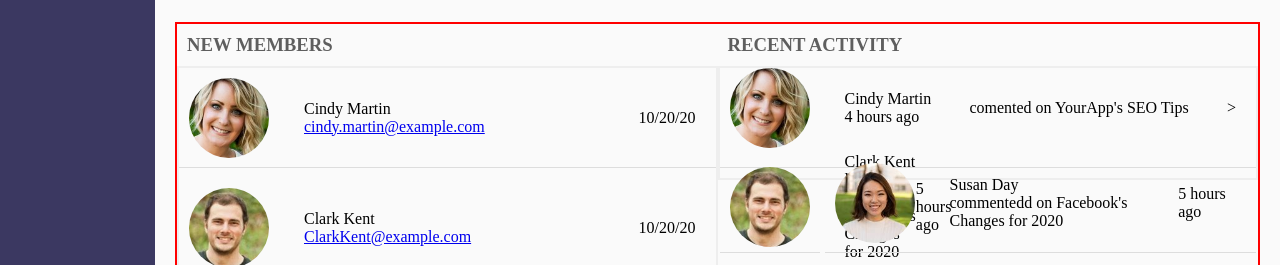
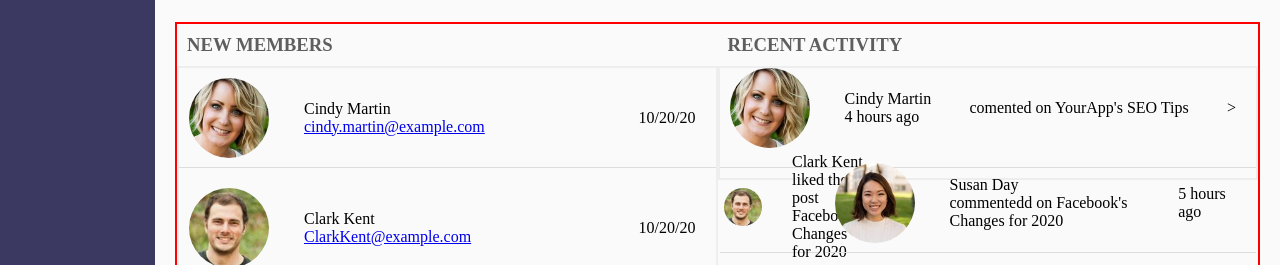
Before and after one commit to jsMarko/project-7, a plain HTML site: page index.html in a window 1280 px wide. Shown: the part 1235-1500 px from the top of the page. Drawn offline with nearby package versions, Linux system fonts and the light colour scheme.

Commit message:
Made change to nested grid in member-info to grid-template-columns

```diff
--- a/scss/styles.scss
+++ b/scss/styles.scss
@@ -457,7 +457,7 @@ main {
    margin-bottom: 10px;
    height: 100px;
    display: grid;
-   grid-template-columns: 100px auto;
+   grid-template-columns: minmax(0, 100px) minmax(0, auto);
    gap: 5px;
 }
 
```
Also changed, not shown: css/styles.css.
